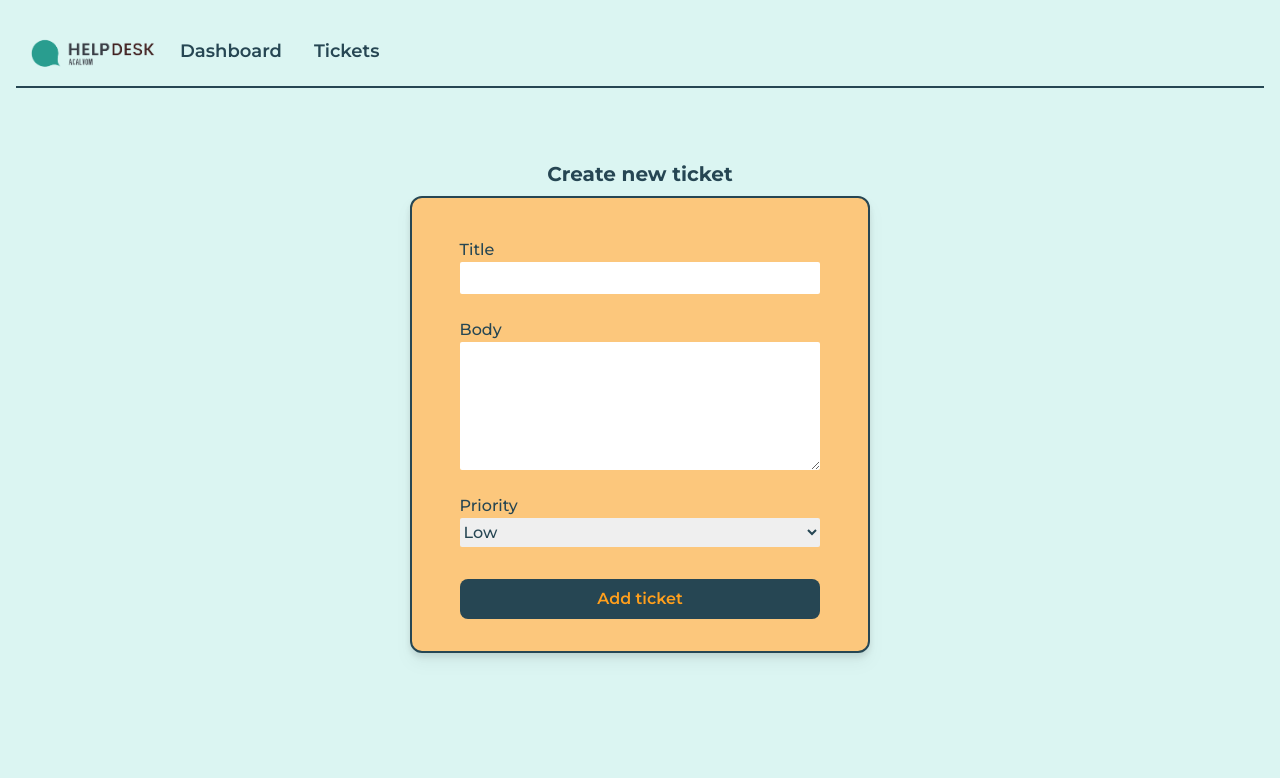
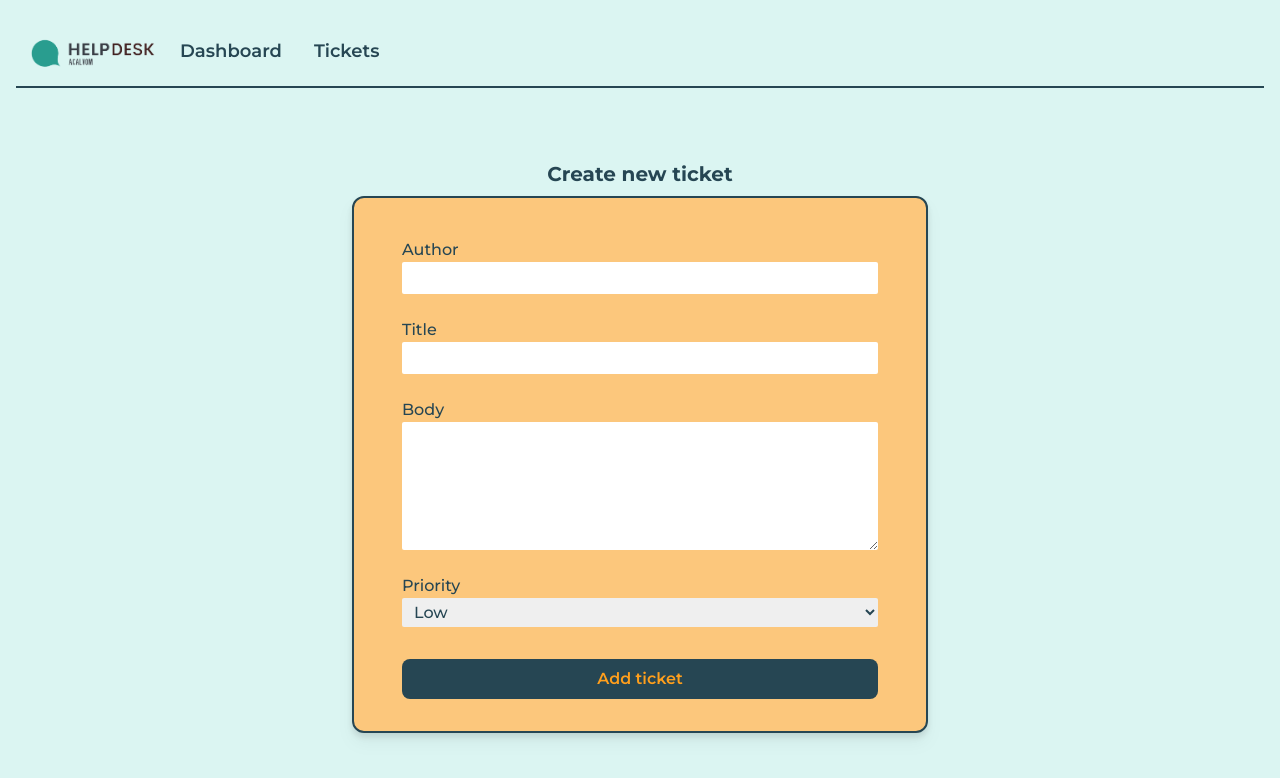
Before and after one commit to acalvom/helpdesk-app, a Next.js app: page /tickets/create in a window 1280 px wide. Shown: the top 778 px of the page. Built offline with nearby package versions, Linux system fonts and the light colour scheme.

Commit message:
feat: add events for the form

```diff
--- a/app/tickets/create/TicketForm.tsx
+++ b/app/tickets/create/TicketForm.tsx
@@ -1,32 +1,87 @@
 'use client'
 
+import { API_URL } from '@/app/utils/constants'
+import { delay } from '@/app/utils/delay'
+import { useRouter } from 'next/navigation'
 import { useState } from 'react'
 
-export async function TicketForm() {
+export function TicketForm() {
+  const router = useRouter()
+
+  const [author, setAuthor] = useState('')
   const [title, setTitle] = useState('')
   const [body, setBody] = useState('')
-  const [priority, setPriority] = useState('')
+  const [priority, setPriority] = useState('low')
+  const [isLoading, setIsLoading] = useState(false)
+
+  const handleOnSubmit = async (e: React.SyntheticEvent) => {
+    setIsLoading(true)
+    e.preventDefault()
+
+    const formFields = { author, title, body, priority }
+
+    await delay(1000)
+    const res = await fetch(`${API_URL}/tickets`, {
+      method: 'POST',
+      headers: { 'Content-Type': 'application/json' },
+      body: JSON.stringify(formFields),
+    })
+
+    if (res.status === 201) {
+      setIsLoading(false)
+      router.refresh()
+    }
+  }
 
   return (
-    <form className="flex flex-col w-2/5 py-8 px-12 bg-yellow-light rounded-xl border-2 border-green-dark drop-shadow-lg">
+    <form
+      className="flex flex-col w-10/12 py-8 px-12 mb-4 bg-yellow-light rounded-xl border-2 border-green-dark drop-shadow-lg lg:w-1/2"
+      onSubmit={handleOnSubmit}
+    >
+      <label className="flex flex-col mt-2 mb-4 text-md text-green-dark font-medium">
+        Author
+        <input
+          type="text"
+          value={author}
+          className="py-1 px-2 rounded-sm border-0"
+          onChange={(e) => setAuthor(e.target.value)}
+        />
+      </label>
       <label className="flex flex-col mt-2 mb-4 text-md text-green-dark font-medium">
         Title
-        <input type="text" value={title} className="py-1 rounded-sm border-0" />
+        <input
+          type="text"
+          value={title}
+          className="py-1 px-2 rounded-sm border-0"
+          onChange={(e) => setTitle(e.target.value)}
+        />
       </label>
       <label className="flex flex-col mt-2 mb-4 text-md text-green-dark font-medium">
         Body
-        <textarea value={body} rows={5} className="py-1 rounded-sm border-0" />
+        <textarea
+          value={body}
+          rows={5}
+          className="py-1 px-2 rounded-sm border-0"
+          onChange={(e) => setBody(e.target.value)}
+        />
       </label>
       <label className="flex flex-col mt-2 mb-4 text-md text-green-dark font-medium">
         Priority
-        <select value={priority} className="py-1 rounded-sm border-0">
+        <select
+          value={priority}
+          className="py-1 px-2 rounded-sm border-0"
+          onChange={(e) => setPriority(e.target.value)}
+        >
           <option value="low">Low</option>
           <option value="medium">Medium</option>
           <option value="high">High</option>
         </select>
       </label>
-      <button className="mt-4 px-4 py-2 rounded-lg bg-green-dark text-yellow-main font-semibold hover:bg-green-main hover:text-green-dark">
-        Add ticket
+      <button
+        className="mt-4 px-4 py-2 rounded-lg bg-green-dark text-yellow-main font-semibold hover:bg-green-logo hover:text-green-dark"
+        disabled={isLoading}
+      >
+        {isLoading ? 'Adding...' : 'Add ticket'}
       </button>
     </form>
   )
--- a/tailwind.config.js
+++ b/tailwind.config.js
@@ -10,6 +10,7 @@ module.exports = {
       colors: {
         'green-dark': '#264653',
         'green-main': '#2a9d8f',
+        'green-logo': '#4E9B8F',
         'green-light': '#6bc5ba',
         'yellow-dark': '#b86c02',
         'yellow-main': '#ff9f1c',
```
